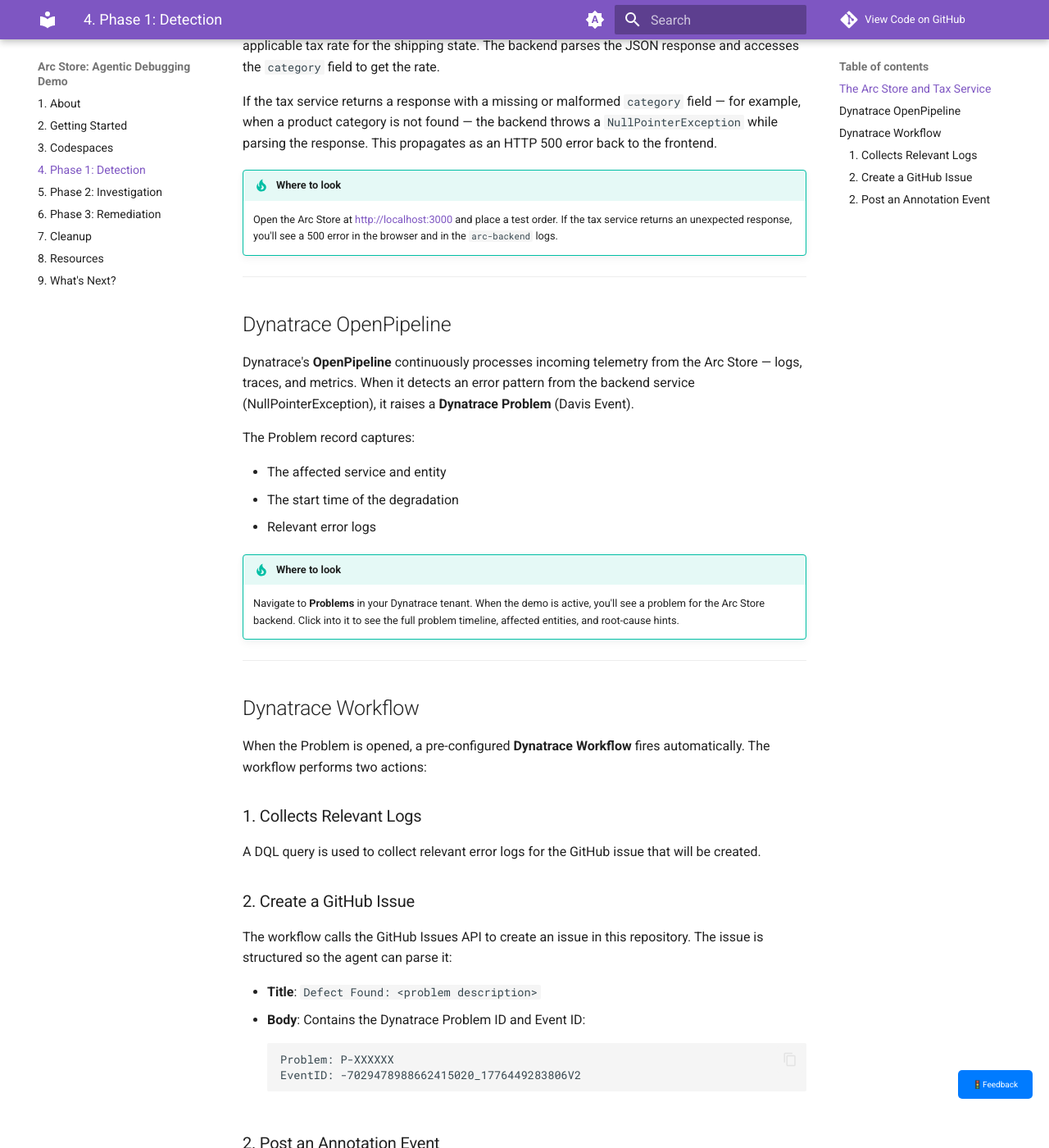
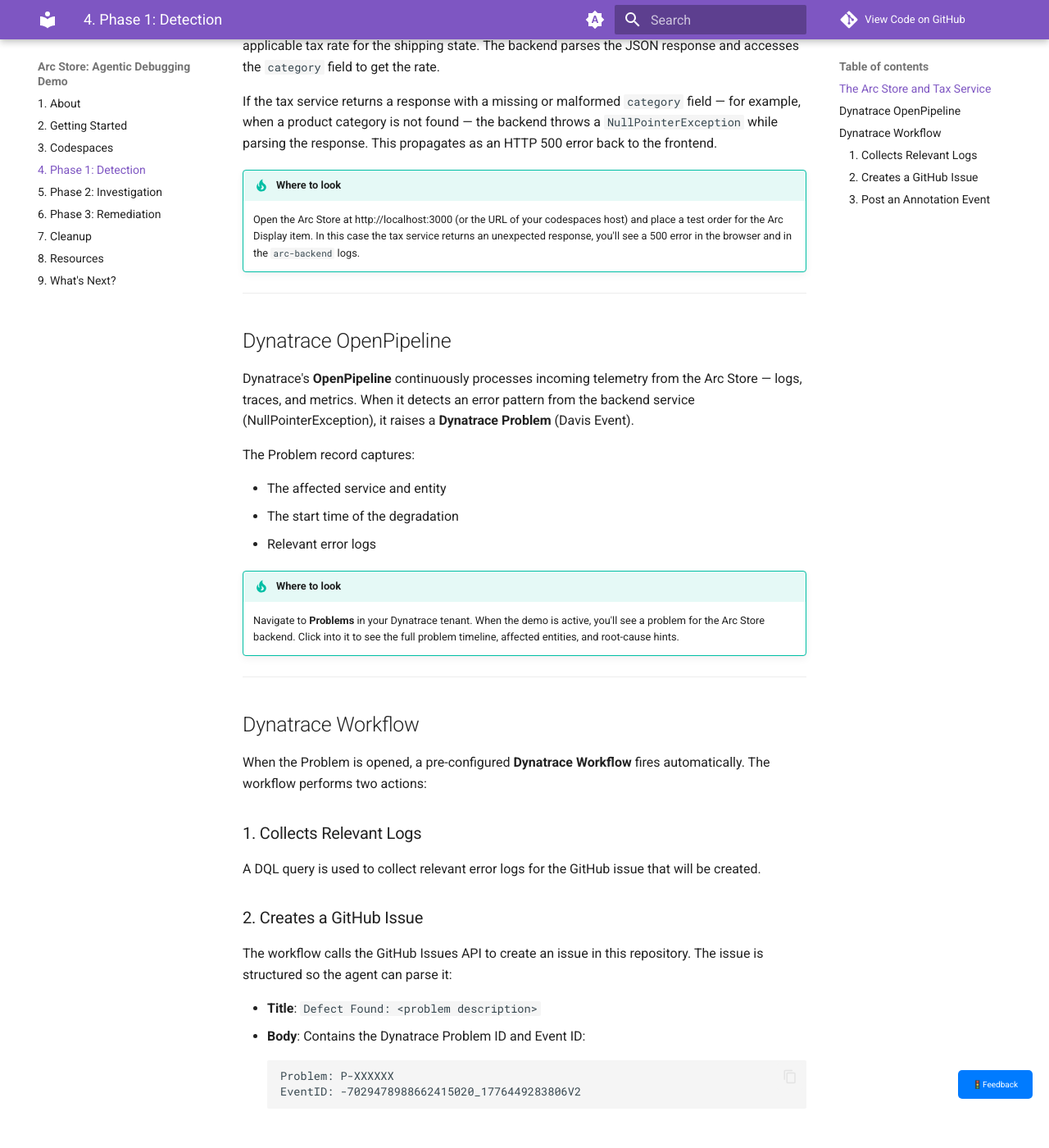
Before and after one commit to joshdynatrace/dtctl-ai-bug-demo, an MkDocs documentation site: the page built from docs/phase-1-detection.md, in a window 1280 px wide and 1400 px high, scrolled down 586 px. Shown: the whole window at 82% size. Built offline with MkDocs 1.6.1 and Material for MkDocs 9.7.7, drawn with Linux system fonts in a browser that asks for light colours; comment, search, counter and statistics services are not loaded; some of the changed text lies outside the part shown.

Commit message:
Docs fixes

````diff
--- a/docs/phase-1-detection.md
+++ b/docs/phase-1-detection.md
@@ -21,7 +21,7 @@
 If the tax service returns a response with a missing or malformed `category` field — for example, when a product category is not found — the backend throws a `NullPointerException` while parsing the response. This propagates as an HTTP 500 error back to the frontend.
 
 !!! tip "Where to look"
-    Open the Arc Store at [http://localhost:3000](http://localhost:3000){target=_blank} and place a test order. If the tax service returns an unexpected response, you'll see a 500 error in the browser and in the `arc-backend` logs.
+    Open the Arc Store at http://localhost:3000 (or the URL of your codespaces host) and place a test order for the Arc Display item. In this case the tax service returns an unexpected response, you'll see a 500 error in the browser and in the `arc-backend` logs.
 
 ---
 
@@ -48,7 +48,7 @@
 
 A DQL query is used to collect relevant error logs for the GitHub issue that will be created.
 
-### 2. Create a GitHub Issue
+### 2. Creates a GitHub Issue
 
 The workflow calls the GitHub Issues API to create an issue in this repository. The issue is structured so the agent can parse it:
 
@@ -59,7 +59,7 @@
     EventID: -7029478988662415020_1776449283806V2
     ```
 
-### 2. Post an Annotation Event
+### 3. Post an Annotation Event
 
 The workflow also posts a `CUSTOM_ANNOTATION` event back to the Dynatrace Problem record to log that the automated investigation has been triggered. This keeps the full timeline visible inside Dynatrace.
 
````
Also changed, not shown: docs/getting-started.md (+2 -2 lines).
